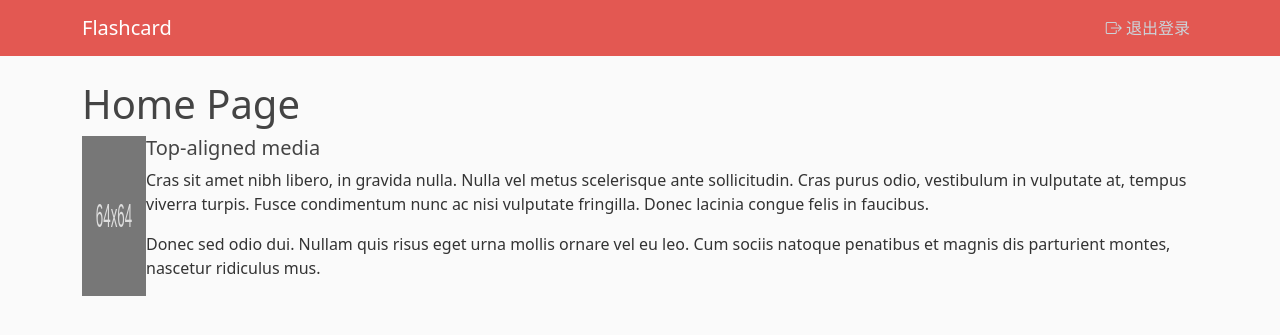
After one commit to Emericen/Flashcard, a Django app: template flashcards/templates/flashcards/home.html in a window 1280 px wide. The commit adds this page. Shown: the top 335 px of the page. Run offline with Django 3.2, Linux system fonts and the light colour scheme; the template is opened without the code that fills it, so the values that code supplies are empty; some libraries are stand-ins or nearby versions.

Commit message:
fuck bootstrap

```diff
--- a/flashcard_project/settings.py
+++ b/flashcard_project/settings.py
@@ -11,6 +11,7 @@ https://docs.djangoproject.com/en/3.1/ref/settings/
 """
 
 from pathlib import Path
+import os
 
 # Build paths inside the project like this: BASE_DIR / 'subdir'.
 BASE_DIR = Path(__file__).resolve().parent.parent
@@ -129,6 +130,9 @@ USE_TZ = True
 
 STATIC_URL = '/static/'
 
+MEDIA_ROOT = os.path.join(BASE_DIR, 'media')
+MEDIA_URL = '/media/'
+
 CRISPY_TEMPLATE_PACK = 'bootstrap4'
 
 LOGIN_REDIRECT_URL = 'home'
--- /dev/null
+++ b/flashcards/templates/flashcards/home.html
@@ -0,0 +1,13 @@
+{% extends "users/home_base.html" %}
+{% block home_content %}
+<h1>Home Page</h1>
+<div class="d-flex flex-row">
+	<img class="align-items-start" src="/media/placeholder.svg" alt="Generic placeholder image">
+	<div>
+		<h5 class="mt-0">Top-aligned media</h5>
+		<p>Cras sit amet nibh libero, in gravida nulla. Nulla vel metus scelerisque ante sollicitudin. Cras purus odio, vestibulum in vulputate at, tempus viverra turpis. Fusce condimentum nunc ac nisi vulputate fringilla. Donec lacinia congue felis in faucibus.</p>
+		<p>Donec sed odio dui. Nullam quis risus eget urna mollis ornare vel eu leo. Cum sociis natoque penatibus et magnis dis parturient montes, nascetur ridiculus mus.</p>
+	</div>
+</div>
+
+{% endblock home_content %}
--- a/users/templates/users/base.html
+++ b/users/templates/users/base.html
@@ -4,10 +4,11 @@
 <head>
 	<!-- Required meta tags -->
 	<meta charset="utf-8">
-	<meta name="viewport" content="width=device-width, initial-scale=1">
+	<meta name="viewport" content="width=device-width, initial-scale=1.0">
 
 	<!-- Bootstrap CSS -->
 	<link href="https://cdn.jsdelivr.net/npm/bootstrap@5.0.0-beta1/dist/css/bootstrap.min.css" rel="stylesheet" integrity="sha384-giJF6kkoqNQ00vy+HMDP7azOuL0xtbfIcaT9wjKHr8RbDVddVHyTfAAsrekwKmP1" crossorigin="anonymous">
+<!-- 	<link rel="stylesheet" href="https://cdn.jsdelivr.net/npm/bootstrap@4.6.0/dist/css/bootstrap.min.css" integrity="sha384-B0vP5xmATw1+K9KRQjQERJvTumQW0nPEzvF6L/Z6nronJ3oUOFUFpCjEUQouq2+l" crossorigin="anonymous"> -->
 
 	<link rel="stylesheet" type="text/css" href="{% static 'users/main.css' %}">
 
--- a/users/templates/users/home_base.html
+++ b/users/templates/users/home_base.html
@@ -21,7 +21,6 @@
 	</nav>
 </header>
 <main role="main" class="container">
-	<div class="container">
 	{% if messages %}
 		{% for message in messages %}
 			<div class="alert alert-{{ message.tags }}">
@@ -30,6 +29,5 @@
 		{% endfor %}
 	{% endif %}
 	{% block home_content %}{% endblock %}
-	</div>
 </main>
 {% endblock content %}
```
Also changed, not shown: flashcard_project/urls.py (+7 -2 lines), flashcards/views.py (+7 -2 lines), users/views.py (+0 -12 lines), db.sqlite3, media/placeholder.svg (added). Lines whose indentation alone changed are shown as unchanged.
